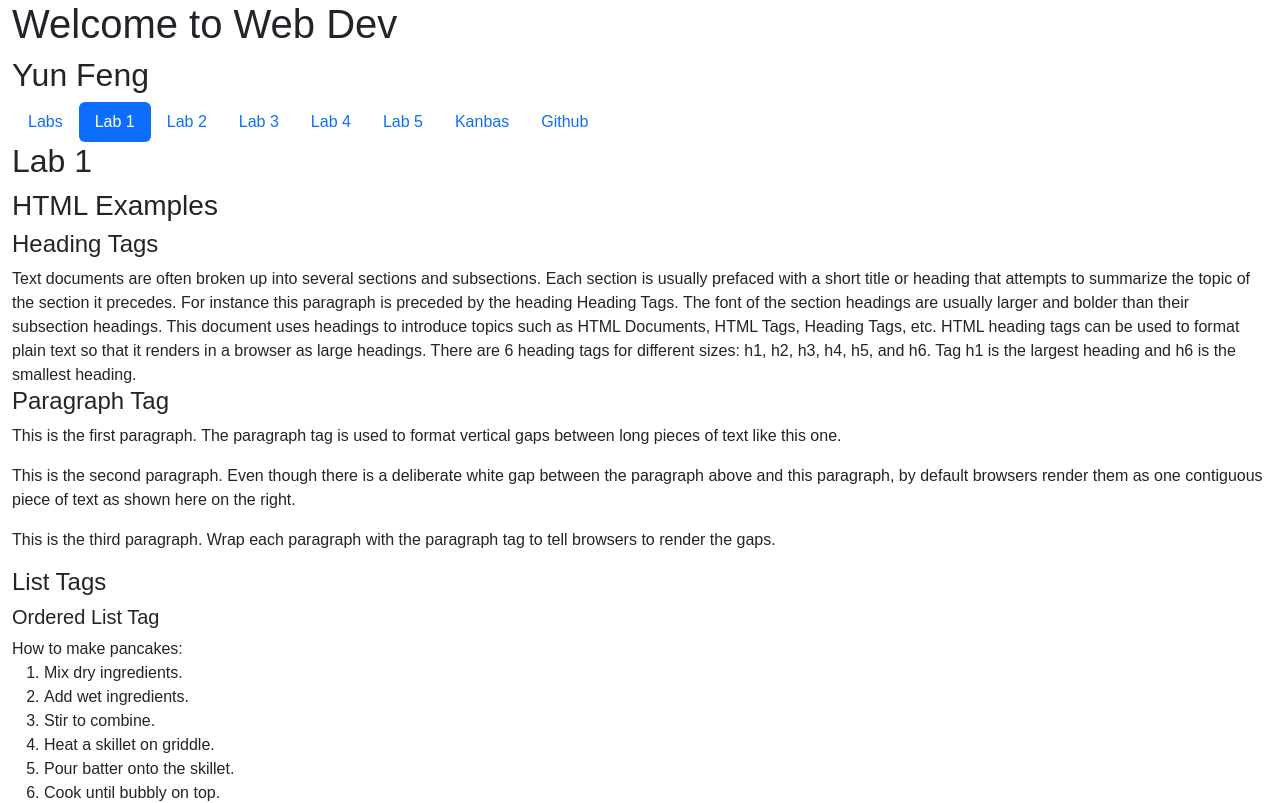
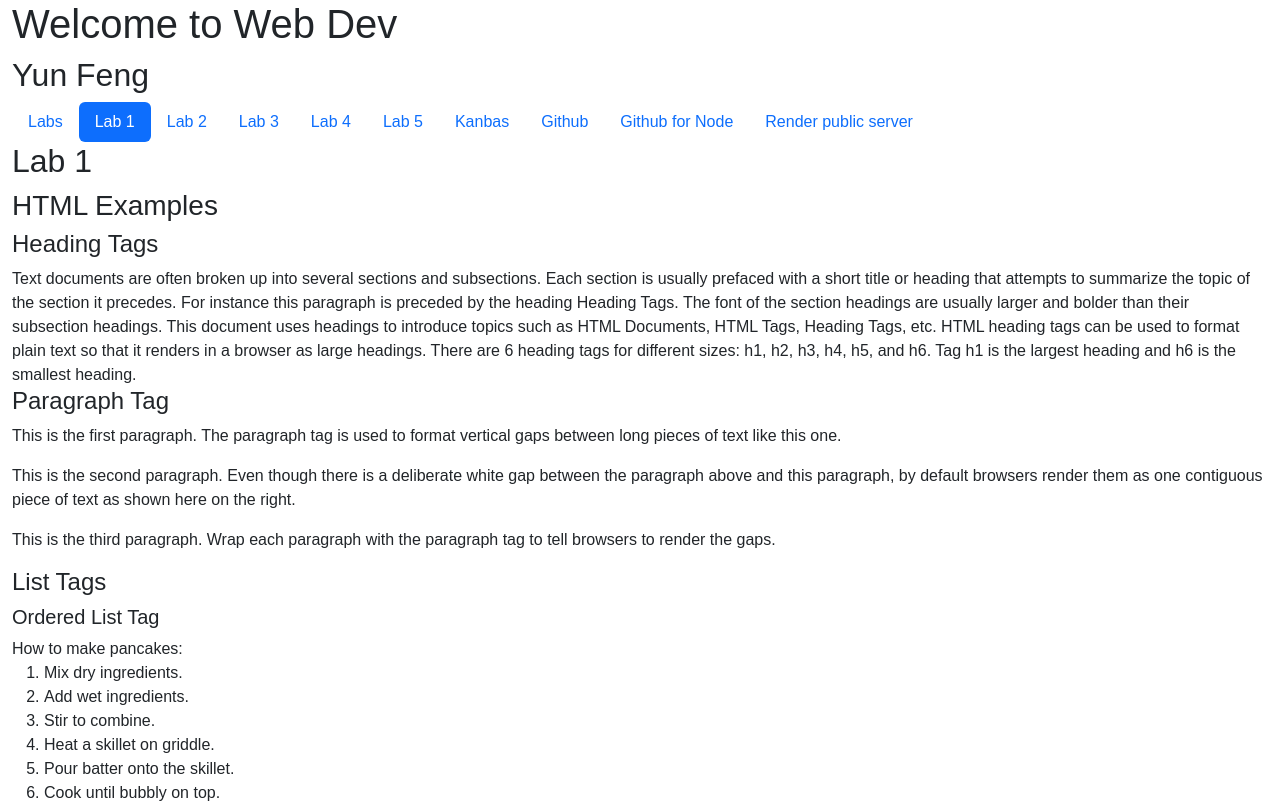
Before and after one commit to fyfly9090/kanbas-react-web-app, a React (Create React App) app: page /#/Labs/Lab1 in a window 1280 px wide. Shown: the top 803 px of the page. Built offline with nearby package versions, Linux system fonts and the light colour scheme; no server answers.

Commit message:
updated TOCs

```diff
--- a/src/Labs/TOC.tsx
+++ b/src/Labs/TOC.tsx
@@ -45,6 +45,20 @@ export default function TOC() {
             Github
           </a>
         </li>
+        <li className="nav-item">
+          <a id="wd-github"
+               href="https://github.com/fyfly9090/kanbas-node-server-app.git"
+               className="nav-link">
+            Github for Node
+          </a>
+        </li>
+        <li className="nav-item">
+          <a id="wd-github"
+               href="https://kanbas-node-server-app-0ied.onrender.com"
+               className="nav-link">
+            Render public server
+          </a>
+        </li>
       </ul>
     );
   }
```
